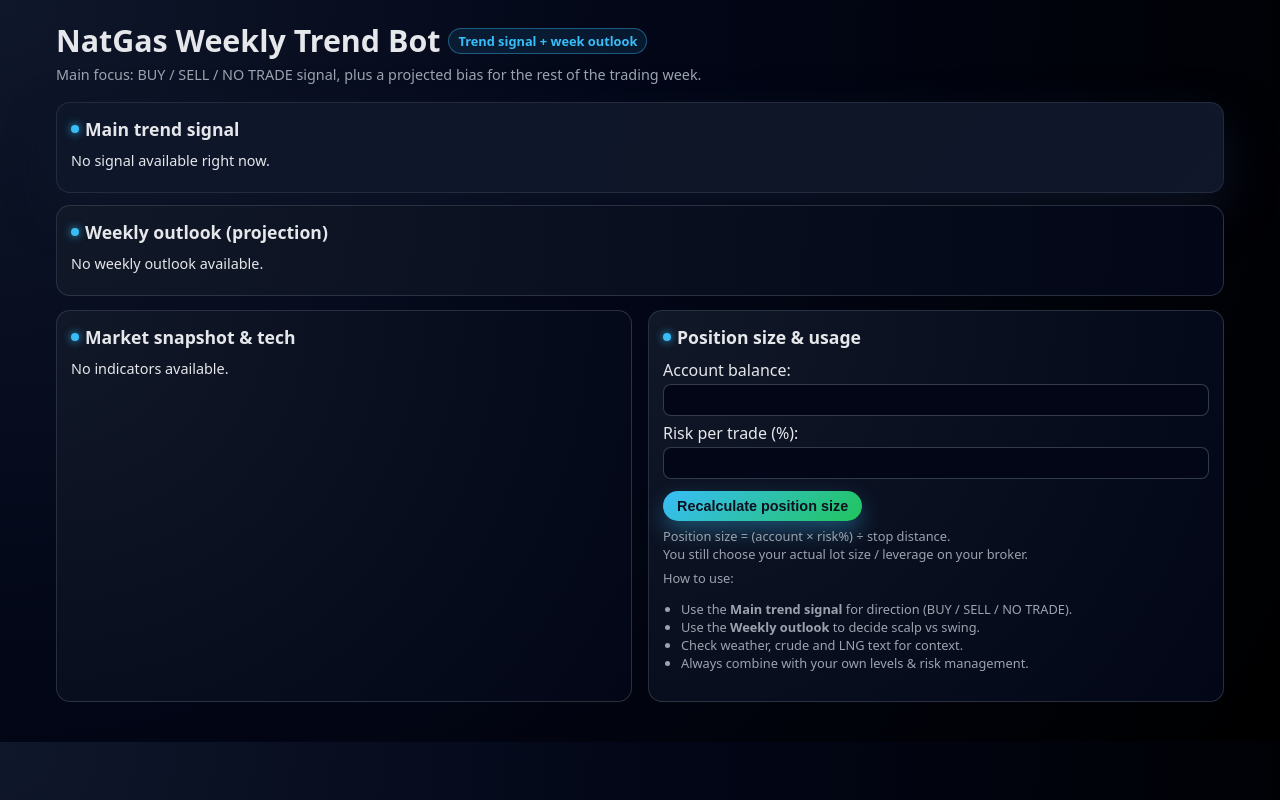
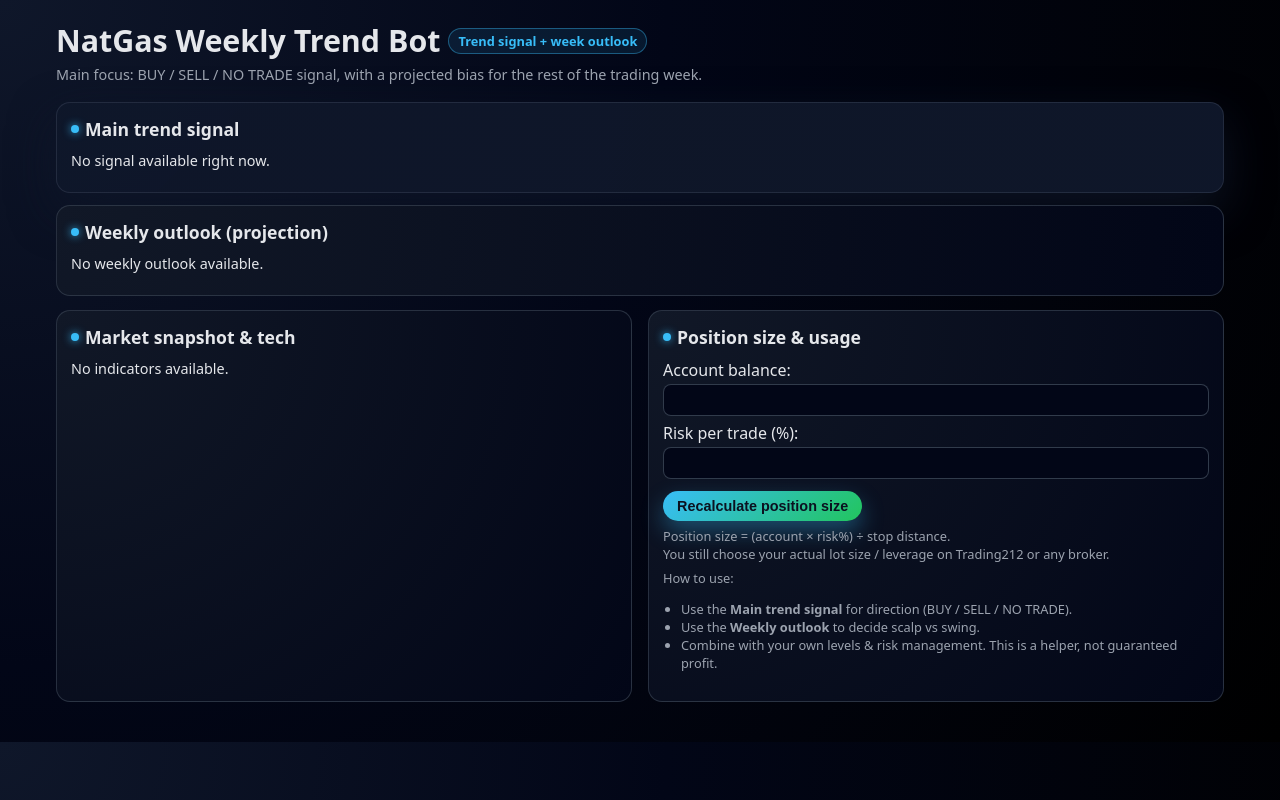
Before and after one commit to mytkollij-lab/natgas-bot, a Flask app: template templates/index.html in a window 1280 px wide. Run offline with Flask 3, Linux system fonts and the light colour scheme; the template is opened without the code that fills it, so the values that code supplies are empty.

Commit message:
Update index.html

```diff
--- a/templates/index.html
+++ b/templates/index.html
@@ -153,7 +153,7 @@
                 <span class="title-pill">Trend signal + week outlook</span>
             </h1>
             <div class="title-sub">
-                Main focus: BUY / SELL / NO TRADE signal, plus a projected bias for the rest of the trading week.
+                Main focus: BUY / SELL / NO TRADE signal, with a projected bias for the rest of the trading week.
             </div>
         </div>
         <div class="timestamp">
@@ -212,16 +212,6 @@
                 </p>
             {% endif %}
 
-            {% if lng_impact %}
-                <p class="small">
-                    LNG proxy (LNG stock): {{ lng_impact.trend_label }}
-                    {% if lng_impact.lng_ret_10d_pct is not none %}
-                        ({{ lng_impact.lng_ret_10d_pct | round(2) }}% over 10 days).
-                    {% endif %}<br>
-                    {{ lng_impact.impact_text }}
-                </p>
-            {% endif %}
-
             <div class="split-line"></div>
 
             <p>
@@ -244,7 +234,7 @@
 
         {% if weekly_outlook and signal %}
             <p class="small">
-                Outlook is based on current trend, volatility, NatGas vs oil, weather and LNG proxy.
+                Outlook is based on current trend, volatility, NatGas vs oil and weather.
                 Confidence fades further into the week.
             </p>
             <table>
@@ -306,15 +296,8 @@
                 <p>
                     <span class="label">NG / CL ratio z-score:</span>
                     {{ feats.ng_cl_ratio_z | round(2) }}
-                    <span class="small">(how cheap / expensive NatGas is vs crude)</span>
+                    <span class="small">(how cheap / expensive NatGas is vs crude over recent history)</span>
                 </p>
-                {% if feats.lng_price %}
-                    <p>
-                        <span class="label">LNG proxy price (LNG):</span>
-                        {{ feats.lng_price | round(2) }}
-                        <span class="small">(used as export theme proxy)</span>
-                    </p>
-                {% endif %}
             {% else %}
                 <p>No indicators available.</p>
             {% endif %}
@@ -347,7 +330,7 @@
 
             <p class="small" style="margin-top:6px;">
                 Position size = (account × risk%) ÷ stop distance.<br>
-                You still choose your actual lot size / leverage on your broker.
+                You still choose your actual lot size / leverage on Trading212 or any broker.
             </p>
 
             <p class="small" style="margin-top:6px;">
@@ -356,8 +339,7 @@
             <ul class="small">
                 <li>Use the <b>Main trend signal</b> for direction (BUY / SELL / NO TRADE).</li>
                 <li>Use the <b>Weekly outlook</b> to decide scalp vs swing.</li>
-                <li>Check weather, crude and LNG text for context.</li>
-                <li>Always combine with your own levels & risk management.</li>
+                <li>Combine with your own levels & risk management. This is a helper, not guaranteed profit.</li>
             </ul>
         </div>
     </div>
```
